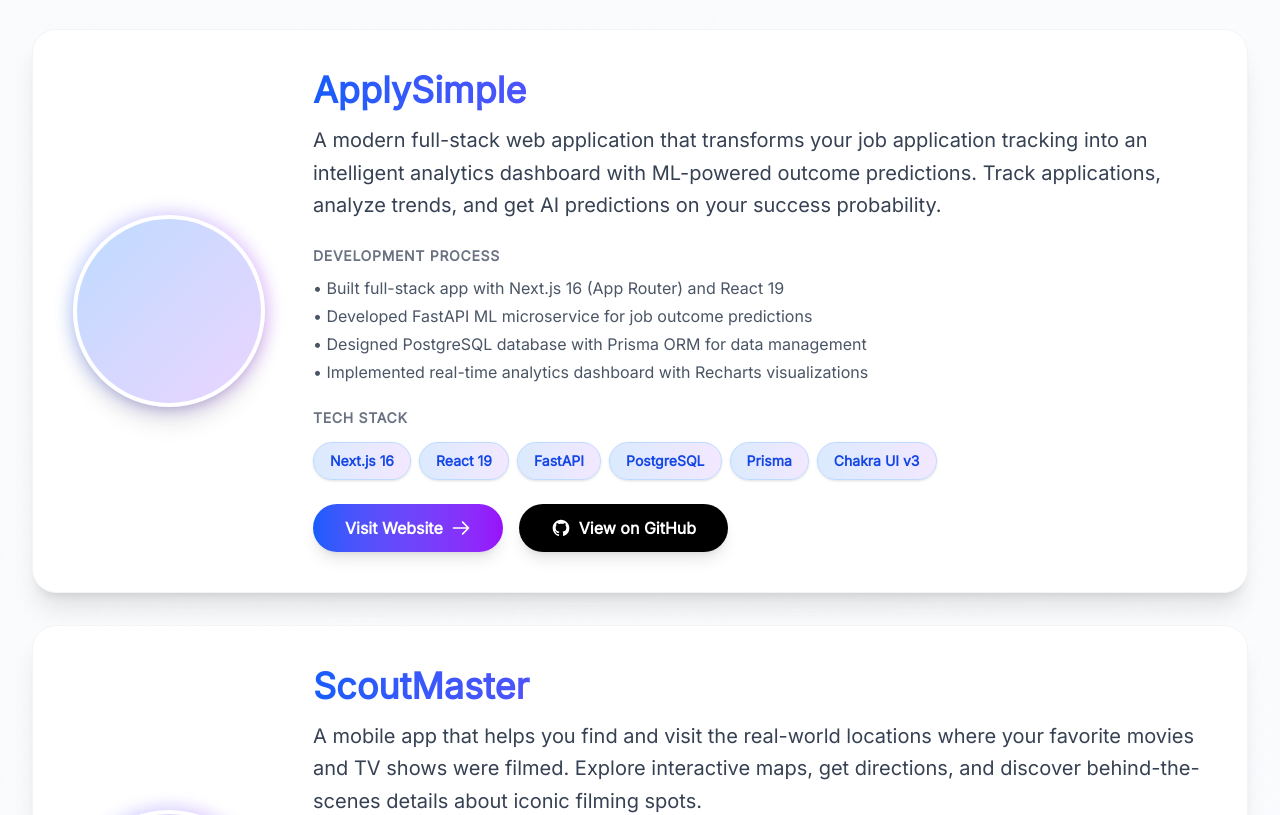
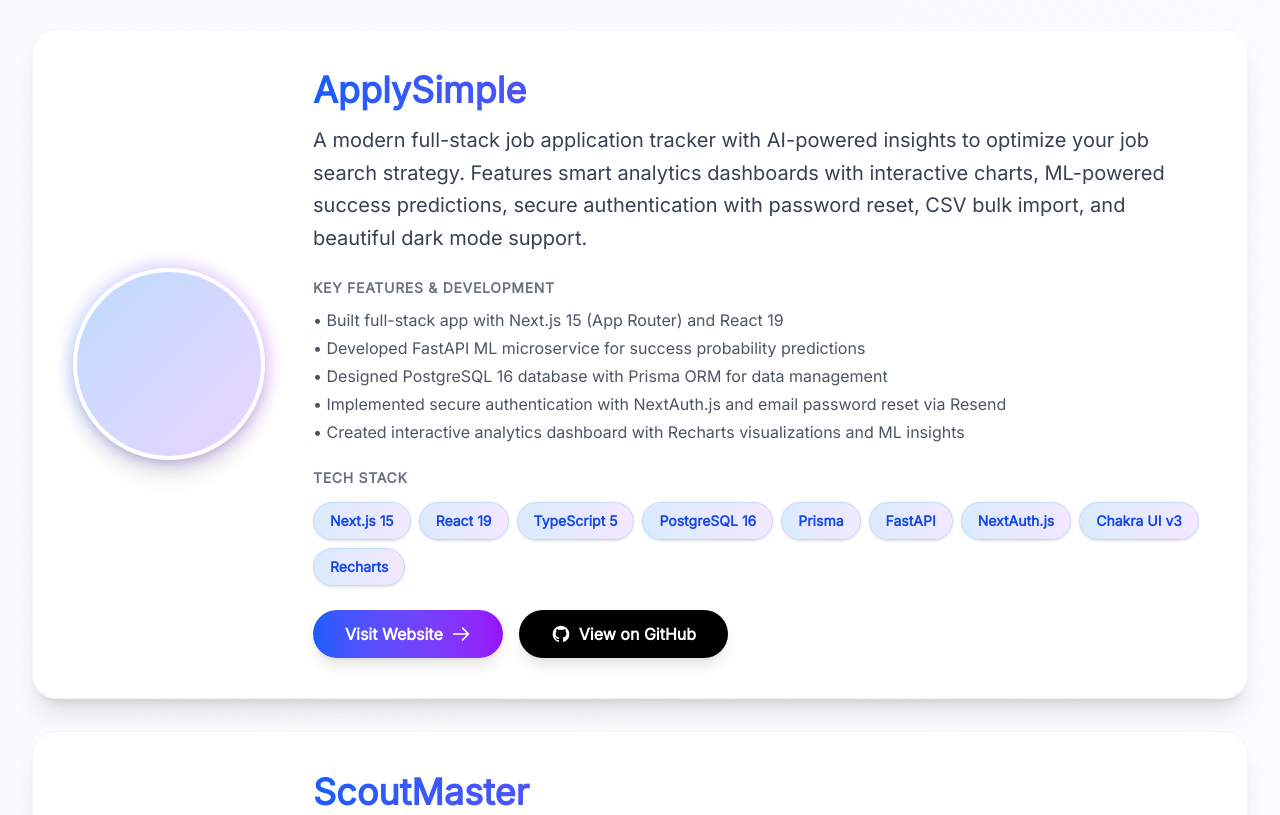
Before and after one commit to Mitchell-Hess/Portfolio, a React (Vite) app: page / in a window 1280 px wide. Shown: the part 2560-3375 px from the top of the page. Built offline with nearby package versions, Linux system fonts and the light colour scheme; no server answers.

Commit message:
updated applysimple project section

```diff
--- a/src/components/Education.tsx
+++ b/src/components/Education.tsx
@@ -68,9 +68,9 @@
             >
               <div className="absolute inset-0 rounded-3xl bg-gradient-to-r from-blue-500/10 to-purple-500/10 opacity-0 group-hover:opacity-100 transition-opacity pointer-events-none" />
 
-              <div className="relative flex flex-col items-start gap-6">
+              <div className="relative flex flex-col sm:flex-row items-start gap-6">
                 <motion.div
-                  className="flex-shrink-0 mx-auto sm:mx-0"
+                  className="flex-shrink-0"
                   whileHover={{ scale: 1.1, rotate: -5 }}
                   transition={{ type: "spring", stiffness: 300 }}
                 >
--- a/src/components/Projects.tsx
+++ b/src/components/Projects.tsx
@@ -66,20 +66,21 @@
                     ApplySimple
                   </h3>
                   <p className="text-lg sm:text-xl leading-relaxed text-gray-700 dark:text-gray-300">
-                    A modern full-stack web application that transforms your job application tracking into an intelligent analytics dashboard with ML-powered outcome predictions. Track applications, analyze trends, and get AI predictions on your success probability.
+                    A modern full-stack job application tracker with AI-powered insights to optimize your job search strategy. Features smart analytics dashboards with interactive charts, ML-powered success predictions, secure authentication with password reset, CSV bulk import, and beautiful dark mode support.
                   </p>
                 </div>
 
                 {/* Development Process */}
                 <div>
                   <h4 className="text-sm font-semibold text-gray-500 dark:text-gray-400 mb-2 uppercase tracking-wider">
-                    Development Process
+                    Key Features & Development
                   </h4>
                   <ul className="text-base text-gray-600 dark:text-gray-400 space-y-1">
-                    <li>• Built full-stack app with Next.js 16 (App Router) and React 19</li>
-                    <li>• Developed FastAPI ML microservice for job outcome predictions</li>
-                    <li>• Designed PostgreSQL database with Prisma ORM for data management</li>
-                    <li>• Implemented real-time analytics dashboard with Recharts visualizations</li>
+                    <li>• Built full-stack app with Next.js 15 (App Router) and React 19</li>
+                    <li>• Developed FastAPI ML microservice for success probability predictions</li>
+                    <li>• Designed PostgreSQL 16 database with Prisma ORM for data management</li>
+                    <li>• Implemented secure authentication with NextAuth.js and email password reset via Resend</li>
+                    <li>• Created interactive analytics dashboard with Recharts visualizations and ML insights</li>
                   </ul>
                 </div>
 
@@ -89,7 +90,7 @@
                     Tech Stack
                   </h4>
                   <div className="flex flex-wrap justify-center md:justify-start gap-2">
-                    {["Next.js 16", "React 19", "FastAPI", "PostgreSQL", "Prisma", "Chakra UI v3"].map((tech) => (
+                    {["Next.js 15", "React 19", "TypeScript 5", "PostgreSQL 16", "Prisma", "FastAPI", "NextAuth.js", "Chakra UI v3", "Recharts"].map((tech) => (
                       <motion.span
                         key={tech}
                         whileHover={{ scale: 1.1, y: -2 }}
```
Also changed, not shown: 1 other file (tests, documents, lock files or other folders).
